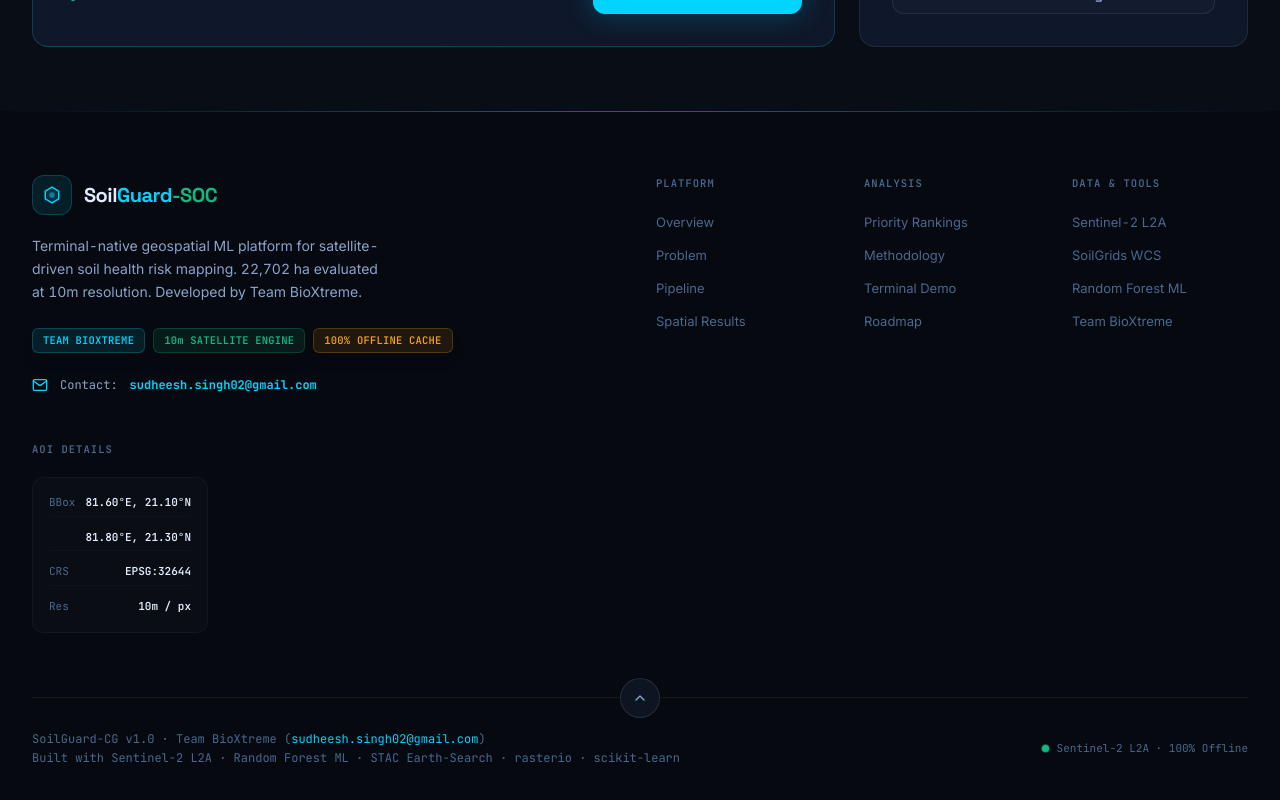
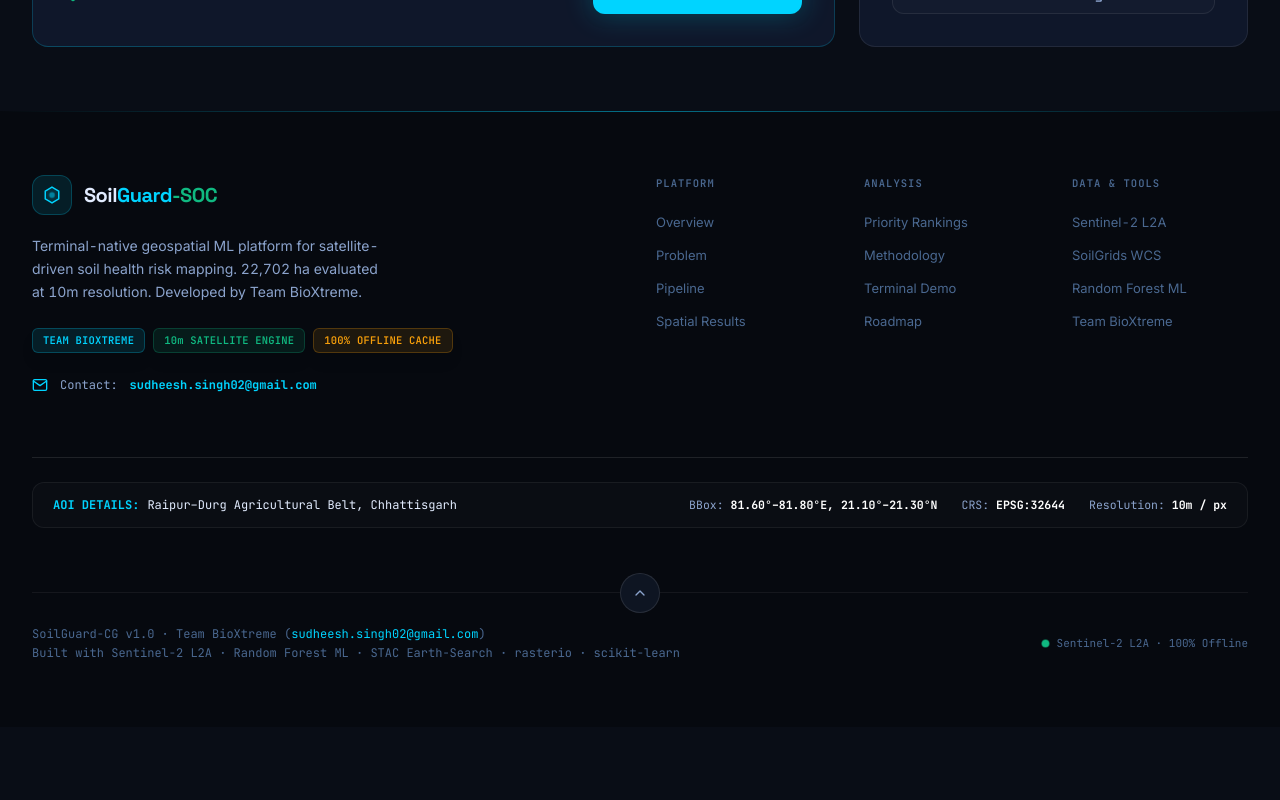
Before and after one commit to Sudheesh02/soilguard-cg, a Next.js app in the folder soilguard-nextjs/: page / in a window 1280 px wide. Shown: the part 10921-11721 px from the top of the page. After the commit the page ends 11648 px from the top, so only its background shows below. Built offline with nearby package versions, Linux system fonts and the light colour scheme.

Commit message:
style: format AOI Details in 1 single horizontal line strip

```diff
--- a/soilguard-nextjs/components/Footer.tsx
+++ b/soilguard-nextjs/components/Footer.tsx
@@ -108,21 +108,18 @@ export default function Footer() {
             </div>
           ))}
 
-          {/* AOI Details */}
-          <div className="md:col-span-3 lg:col-span-2">
-            <p className="eyebrow mb-5">AOI Details</p>
-            <div className="space-y-3 font-mono text-[11px] bg-[rgba(255,255,255,0.02)] p-4 rounded-xl border border-[rgba(255,255,255,0.04)]">
-              {[
-                { label: 'BBox', value: '81.60°E, 21.10°N' },
-                { label: '    ', value: '81.80°E, 21.30°N' },
-                { label: 'CRS ', value: 'EPSG:32644' },
-                { label: 'Res ', value: '10m / px' },
-              ].map((d, idx) => (
-                <div key={idx} className="flex justify-between items-center border-b border-[rgba(255,255,255,0.02)] last:border-0 pb-1 last:pb-0">
-                  <span className="text-[#4a6890]">{d.label}</span>
-                  <span className="text-[#e2ecff] font-semibold">{d.value}</span>
-                </div>
-              ))}
+          {/* AOI Details in 1 line strip */}
+          <div className="md:col-span-12 border-t border-white/10 pt-6 mt-4">
+            <div className="flex flex-wrap items-center justify-between gap-4 font-mono text-xs text-[#8ba3cc] bg-white/[0.02] p-3.5 px-5 rounded-xl border border-white/[0.06]">
+              <div className="flex items-center gap-2">
+                <span className="text-[#00d4ff] font-bold">AOI DETAILS:</span>
+                <span className="text-[#e2ecff]">Raipur–Durg Agricultural Belt, Chhattisgarh</span>
+              </div>
+              <div className="flex flex-wrap items-center gap-x-6 gap-y-1 text-[11.5px]">
+                <span>BBox: <strong className="text-white">81.60°–81.80°E, 21.10°–21.30°N</strong></span>
+                <span>CRS: <strong className="text-white">EPSG:32644</strong></span>
+                <span>Resolution: <strong className="text-white">10m / px</strong></span>
+              </div>
             </div>
           </div>
         </div>
```
